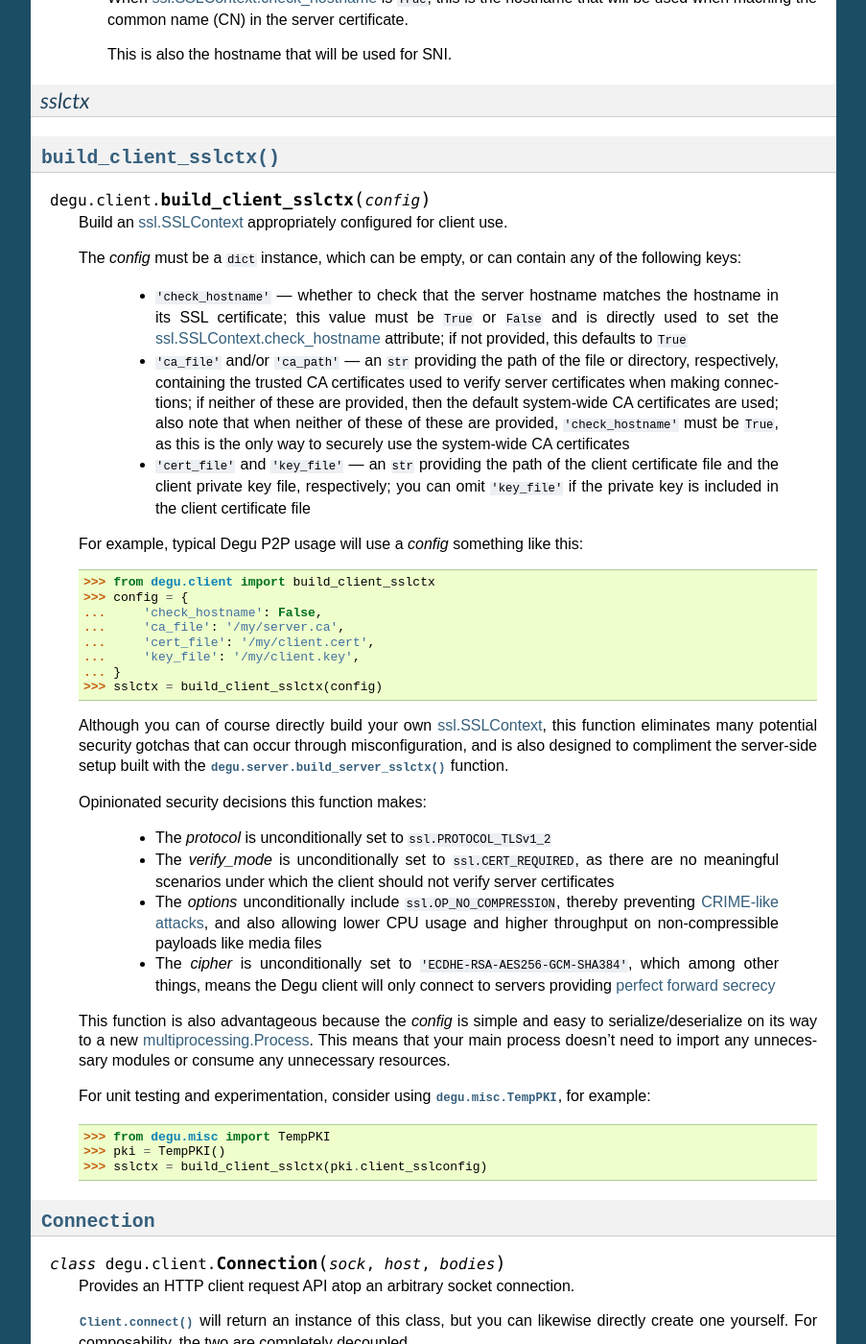
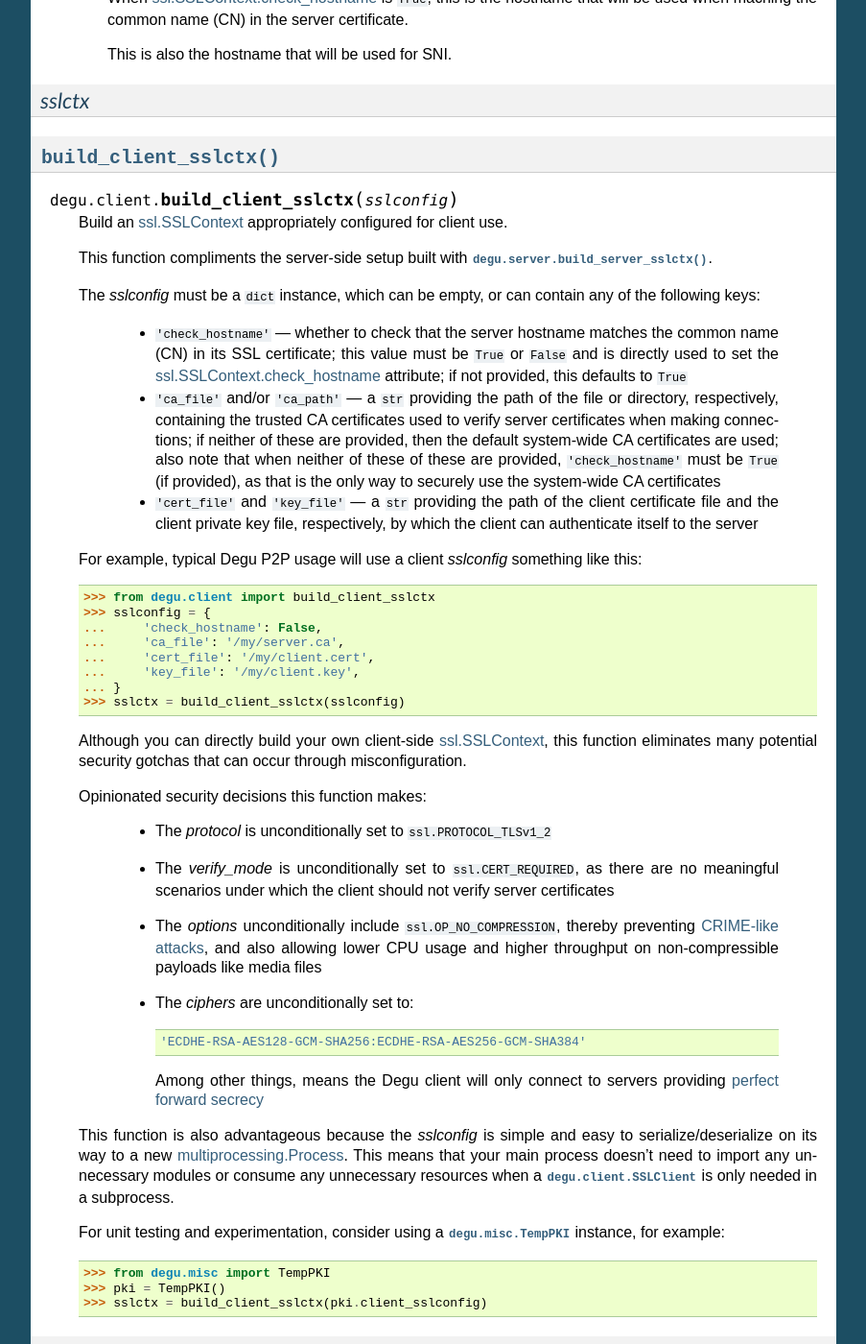
Before and after one commit to json420/degu, a Sphinx documentation site: the page built from doc/degu.client.rst, in a window 1280 px wide and 1400 px high, scrolled down 5107 px. Shown: the whole window at 96% size, without its empty margins (198-1101 px from the left). Built offline with Sphinx 7.4.7, drawn with Linux system fonts in a browser that asks for light colours.

Commit message:
Set ciphers to 'ECDHE-RSA-AES128-GCM-SHA256:ECDHE-RSA-AES256-GCM-SHA384'

```diff
--- a/doc/degu.client.rst
+++ b/doc/degu.client.rst
@@ -347,73 +347,80 @@ Also see the server :ref:`server-options`.
 :func:`build_client_sslctx()`
 -----------------------------
 
-.. function:: build_client_sslctx(config)
+.. function:: build_client_sslctx(sslconfig)
 
     Build an `ssl.SSLContext`_ appropriately configured for client use.
 
-    The *config* must be a ``dict`` instance, which can be empty, or can
+    This function compliments the server-side setup built with
+    :func:`degu.server.build_server_sslctx()`.
+
+    The *sslconfig* must be a ``dict`` instance, which can be empty, or can
     contain any of the following keys:
 
-        * ``'check_hostname'`` --- whether to check that the server hostname
-          matches the hostname in its SSL certificate; this value must be
-          ``True`` or ``False`` and is directly used to set the
-          `ssl.SSLContext.check_hostname`_ attribute; if not provided, this
-          defaults to ``True``
+        *   ``'check_hostname'`` --- whether to check that the server hostname
+            matches the common name (CN) in its SSL certificate; this value must
+            be ``True`` or ``False`` and is directly used to set the
+            `ssl.SSLContext.check_hostname`_ attribute; if not provided, this
+            defaults to ``True``
 
-        * ``'ca_file'`` and/or ``'ca_path'`` --- an ``str`` providing the path
-          of the file or directory, respectively, containing the trusted CA
-          certificates used to verify server certificates when making
-          connections; if neither of these are provided, then the default
-          system-wide CA certificates are used; also note that when neither of
-          these of these are provided, ``'check_hostname'`` must be ``True``, as
-          this is the only way to securely use the system-wide CA certificates
+        *   ``'ca_file'`` and/or ``'ca_path'`` --- a ``str`` providing the path
+            of the file or directory, respectively, containing the trusted CA
+            certificates used to verify server certificates when making
+            connections; if neither of these are provided, then the default
+            system-wide CA certificates are used; also note that when neither of
+            these of these are provided, ``'check_hostname'`` must be ``True``
+            (if provided), as that is the only way to securely use the
+            system-wide CA certificates
 
-        * ``'cert_file'`` and ``'key_file'`` --- an ``str`` providing the path
-          of the client certificate file and the client private key file,
-          respectively; you can omit ``'key_file'`` if the private key is
-          included in the client certificate file
+        *   ``'cert_file'`` and ``'key_file'`` --- a ``str`` providing the path
+            of the client certificate file and the client private key file,
+            respectively, by which the client can authenticate itself to the
+            server
 
-    For example, typical Degu P2P usage will use a *config* something like this:
+    For example, typical Degu P2P usage will use a client *sslconfig* something
+    like this:
 
     >>> from degu.client import build_client_sslctx
-    >>> config = {
+    >>> sslconfig = {
     ...     'check_hostname': False,
     ...     'ca_file': '/my/server.ca',
     ...     'cert_file': '/my/client.cert',
     ...     'key_file': '/my/client.key',
     ... }
-    >>> sslctx = build_client_sslctx(config)  #doctest: +SKIP
+    >>> sslctx = build_client_sslctx(sslconfig)  #doctest: +SKIP
 
-    Although you can of course directly build your own `ssl.SSLContext`_, this
+    Although you can directly build your own client-side `ssl.SSLContext`_, this
     function eliminates many potential security gotchas that can occur through
-    misconfiguration, and is also designed to compliment the server-side setup
-    built with the :func:`degu.server.build_server_sslctx()` function.
+    misconfiguration.
 
     Opinionated security decisions this function makes:
 
-        * The *protocol* is unconditionally set to ``ssl.PROTOCOL_TLSv1_2``
+        *   The *protocol* is unconditionally set to ``ssl.PROTOCOL_TLSv1_2``
 
-        * The *verify_mode* is unconditionally set to ``ssl.CERT_REQUIRED``, as
-          there are no meaningful scenarios under which the client should not
-          verify server certificates
+        *   The *verify_mode* is unconditionally set to ``ssl.CERT_REQUIRED``,
+            as  there are no meaningful scenarios under which the client should
+            not verify server certificates
 
-        * The *options* unconditionally include ``ssl.OP_NO_COMPRESSION``,
-          thereby preventing `CRIME-like attacks`_, and also allowing lower
-          CPU usage and higher throughput on non-compressible payloads like
-          media files
+        *   The *options* unconditionally include ``ssl.OP_NO_COMPRESSION``,
+            thereby preventing `CRIME-like attacks`_, and also allowing lower
+            CPU usage and higher throughput on non-compressible payloads like
+            media files
 
-        * The *cipher* is unconditionally set to
-          ``'ECDHE-RSA-AES256-GCM-SHA384'``, which among other things, means the
-          Degu client will only connect to servers providing `perfect forward
-          secrecy`_
+        *   The *ciphers* are unconditionally set to::
 
-    This function is also advantageous because the *config* is simple and easy
-    to serialize/deserialize on its way to a new `multiprocessing.Process`_.
-    This means that your main process doesn't need to import any unnecessary
-    modules or consume any unnecessary resources.
+                'ECDHE-RSA-AES128-GCM-SHA256:ECDHE-RSA-AES256-GCM-SHA384'
+
+            Among other things, means the Degu client will only connect to
+            servers providing `perfect forward secrecy`_
+
+    This function is also advantageous because the *sslconfig* is simple and
+    easy to serialize/deserialize on its way to a new
+    `multiprocessing.Process`_.  This means that your main process doesn't need
+    to import any unnecessary modules or consume any unnecessary resources when
+    a :class:`degu.client.SSLClient` is only needed in a subprocess.
 
     For unit testing and experimentation, consider using
-    :class:`degu.misc.TempPKI`, for example:
+    a :class:`degu.misc.TempPKI` instance, for example:
 
     >>> from degu.misc import TempPKI
     >>> pki = TempPKI()
```
Also changed, not shown: doc/changelog.rst (+29 -1 lines), doc/degu.server.rst (+43 -29 lines), 3 other files.
